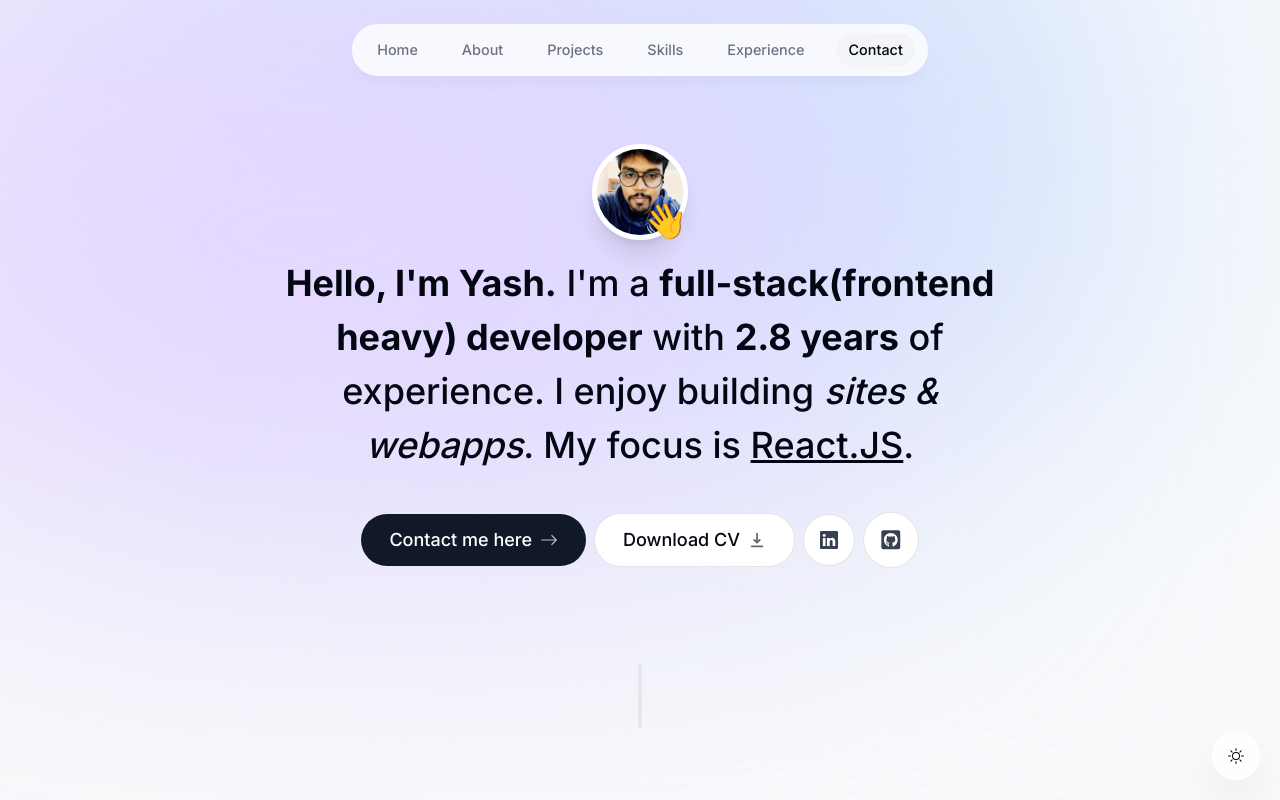
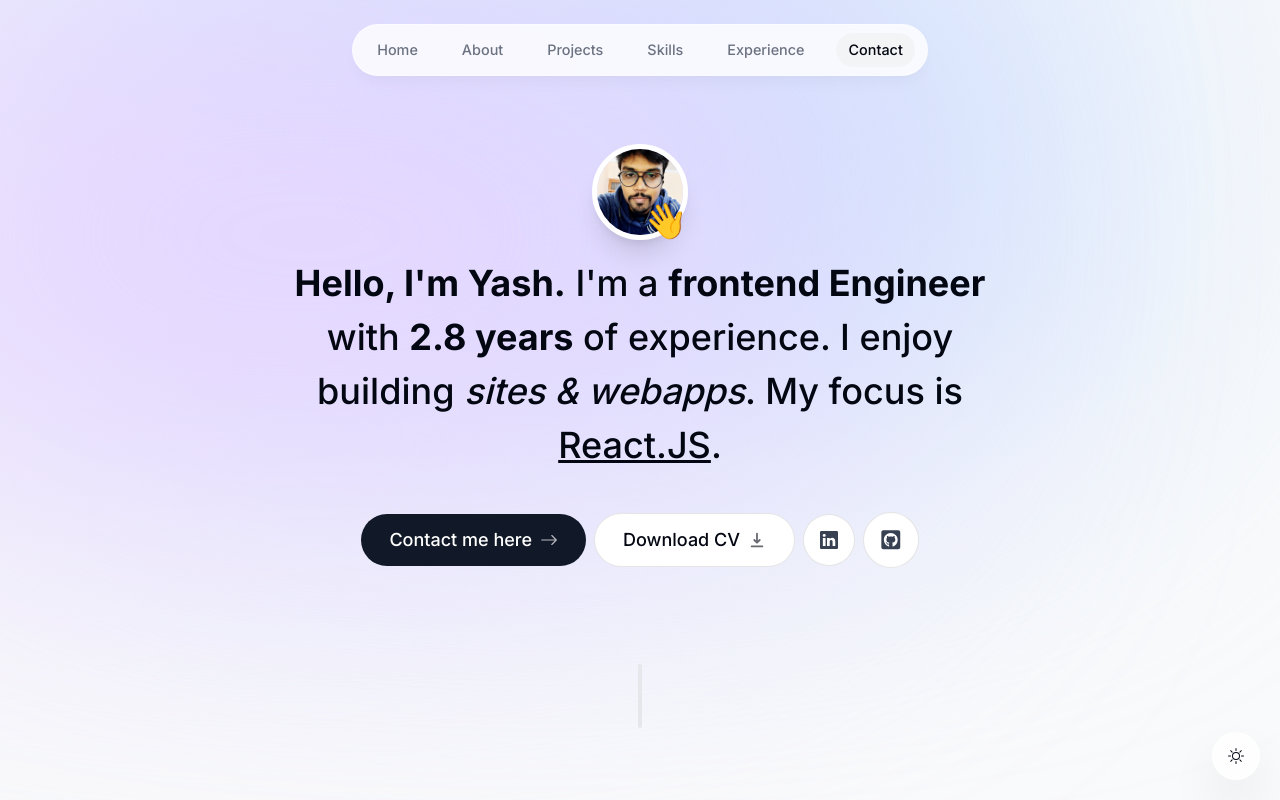
Before and after one commit to kavyansh/portfolio-fresh, a Next.js app: page / in a window 1280 px wide. Shown: the top 800 px of the page. Built offline with nearby package versions, Linux system fonts and the light colour scheme; no server answers.

Commit message:
description change

```diff
--- a/app/layout.tsx
+++ b/app/layout.tsx
@@ -11,8 +11,7 @@ const inter = Inter({ subsets: ["latin"] });
 
 export const metadata = {
   title: "Yash | Personal Portfolio",
-  description:
-    "Yash is a Full-Stack(Frontend Heavy) Engineer with 2.8 years of experience.",
+  description: "Yash is a Frontend Engineer with 2.8 years of experience.",
 };
 
 export default function RootLayout({
--- a/components/intro.tsx
+++ b/components/intro.tsx
@@ -63,8 +63,8 @@ export default function Intro() {
         animate={{ opacity: 1, y: 0 }}
       >
         <span className="font-bold">Hello, I'm Yash.</span> I'm a{" "}
-        <span className="font-bold">full-stack(frontend heavy) developer</span>{" "}
-        with <span className="font-bold">2.8 years</span> of experience. I enjoy
+        <span className="font-bold">frontend Engineer</span> with{" "}
+        <span className="font-bold">2.8 years</span> of experience. I enjoy
         building <span className="italic">sites & webapps</span>. My focus is{" "}
         <span className="underline">React.JS</span>.
       </motion.h1>
```
